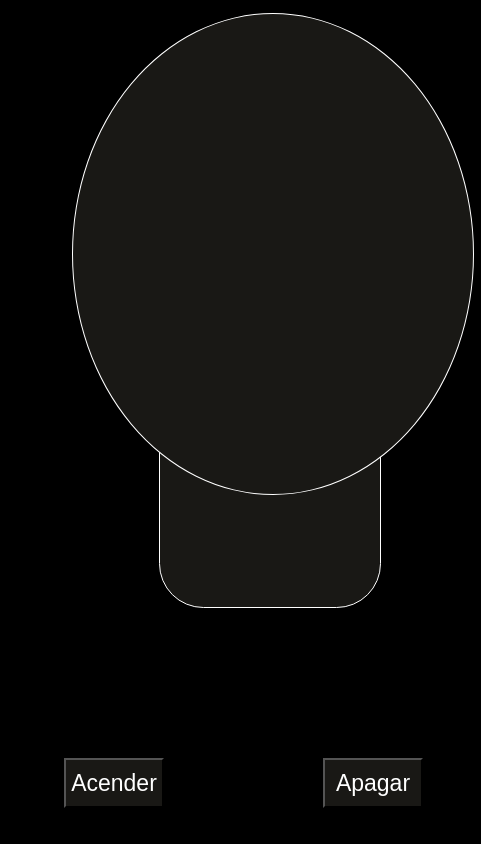
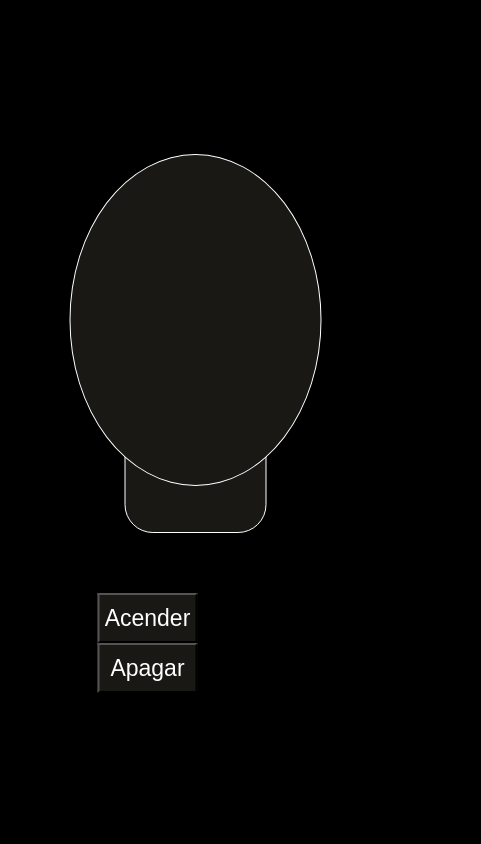
Before and after one commit to ThiagoWalek/projeto-lampada, a plain HTML site: page index.html in a window 390 px wide. Shown: the whole page, 481 px wide, since content can reach past the window. Drawn offline with Linux system fonts and the light colour scheme.

Commit message:
responsividade feita, e som de click adicionado

```diff
--- a/javascript.js
+++ b/javascript.js
@@ -4,9 +4,15 @@ function acende() {
     a.style.backgroundColor = "yellow";
     a.style.boxShadow = "1px 1px 80px white"
     console.log("Acendeu!!!")
+    var sound = new Audio();
+    sound.src = "mouse-sound.mp3";
+    sound.play();
 }
 function apaga() {
     a.style.backgroundColor = "#191815";
-    a.style.boxShadow = "0px 0px 0px white"
-    console.log("Apagou!!!")
+    a.style.boxShadow = "0px 0px 0px white";
+    console.log("Apagou!!!");
+    var sound = new Audio();
+    sound.src = "mouse-sound.mp3";
+    sound.play();
 }
--- a/style.css
+++ b/style.css
@@ -15,10 +15,11 @@ div#container {
     top: 50%;
     left: 50%;
     transform: translate(-50%, -50%);
+    margin: auto;
 }
 div#luz {
-    width: 400px;/*250*/
-    height: 480px;/*330*/
+    width: 300px;/*250*/
+    height: 380px;/*330*/
     background-color: var(--cacau);
     border-radius: 50%;
     border: 1px solid white;
@@ -28,23 +29,38 @@ div#luz {
     transition-duration: 0.5s;
 }
 div#receptor {
-    width: 220px;/*150*/
-    height: 220px;/*150*/
+    width: 160px;/*140*/
+    height: 160px;/*140*/
     background-color: var(--cacau);
-    margin: 350px 100px 150px 250px;
+    margin: 240px auto 60px auto;
     border: 1px solid white;
     border-radius: 0% 0% 20% 20%;
+}
+
+tr,td,th {
+    border: 1px solid black;
 }
 button.botoes {
     width: 100px;
     height: 50px;
-    margin: 0px 0px 0px 155px;
     font-size: 23px;
     background-color: var(--cacau);
     color: white;
-    transition-duration: 0.5s;
+    transition-duration: 0.01s;
+    margin-right: 10px;
+}
+button.botoes:active {
+    background-color: white;
+    color: black;
+}
 
+@media (max-width: 600px) {
+    div#luz {
+        width: 250px;
+        height: 330px;
+    }
+    div#receptor {
+        width: 140px;
+        height: 140px;
+    }
 }
-button.botoes:hover {
-    box-shadow: 1px 1px 50px white;
-}
```
Also changed, not shown: 1 other file.
